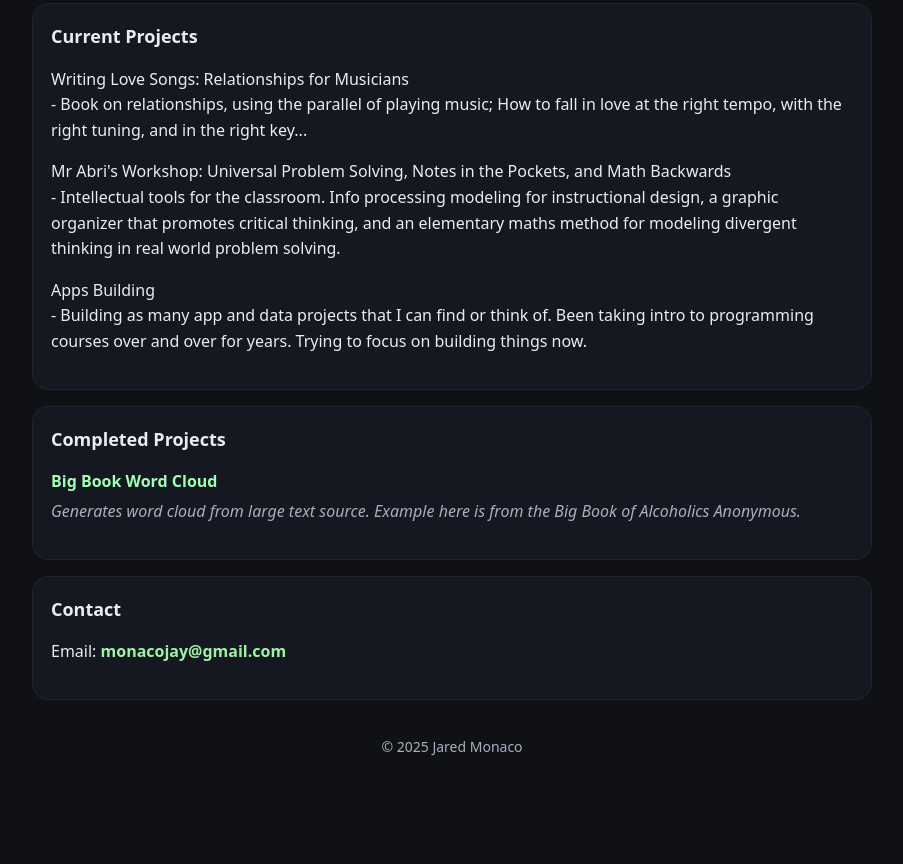
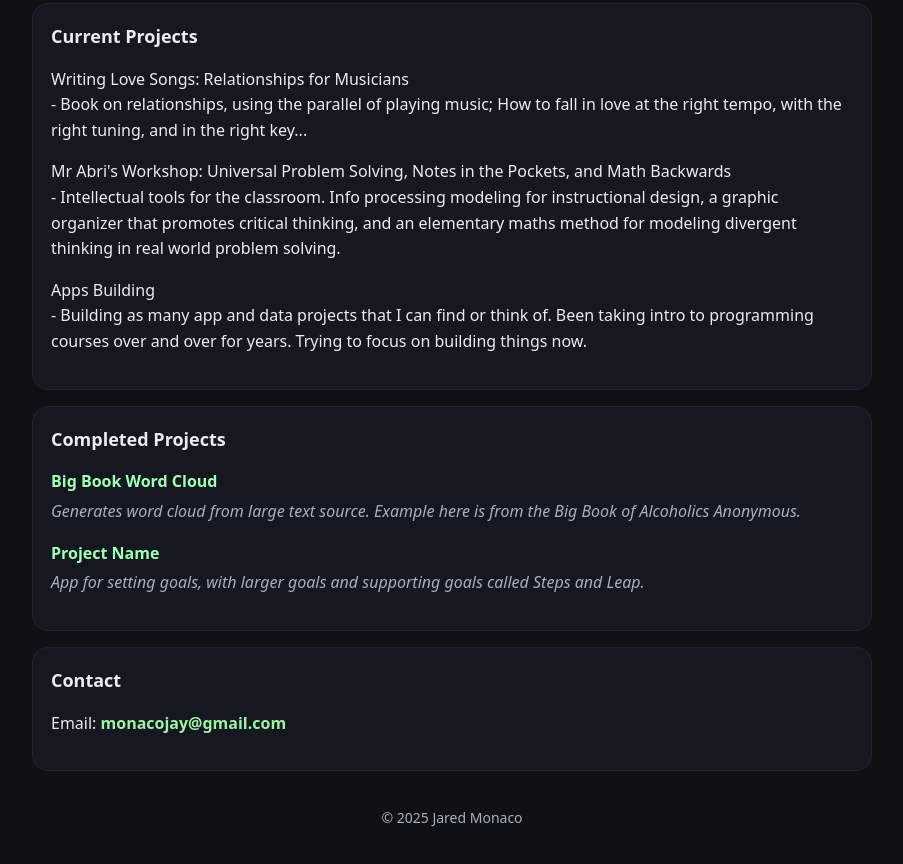
Before and after one commit to monacojay/monacojay.github.io, a plain HTML site: page index.html in a window 1280 px wide. Shown: the part 567-1431 px from the top of the page, without its empty margins (188-1091 px from the left). Before the commit the page ends 1377 px from the top, so only its background shows below. Drawn offline with Linux system fonts and the light colour scheme.

Commit message:
Adding link to Sept Goals repo

```diff
--- a/index.html
+++ b/index.html
@@ -61,6 +61,12 @@
             </span>
           </p>
         </div>
+        <div class="completed-project">
+          <p>
+            <a href="https://github.com/monacojay/leap_goals" target="_blank" class="project-link">Project Name</a><br>
+            <span class="project-desc">App for setting goals, with larger goals and supporting goals called Steps and Leap.</span>
+          </p>
+        </div>
 
         <!-- Add more completed projects like this:
         <div class="completed-project">
```
